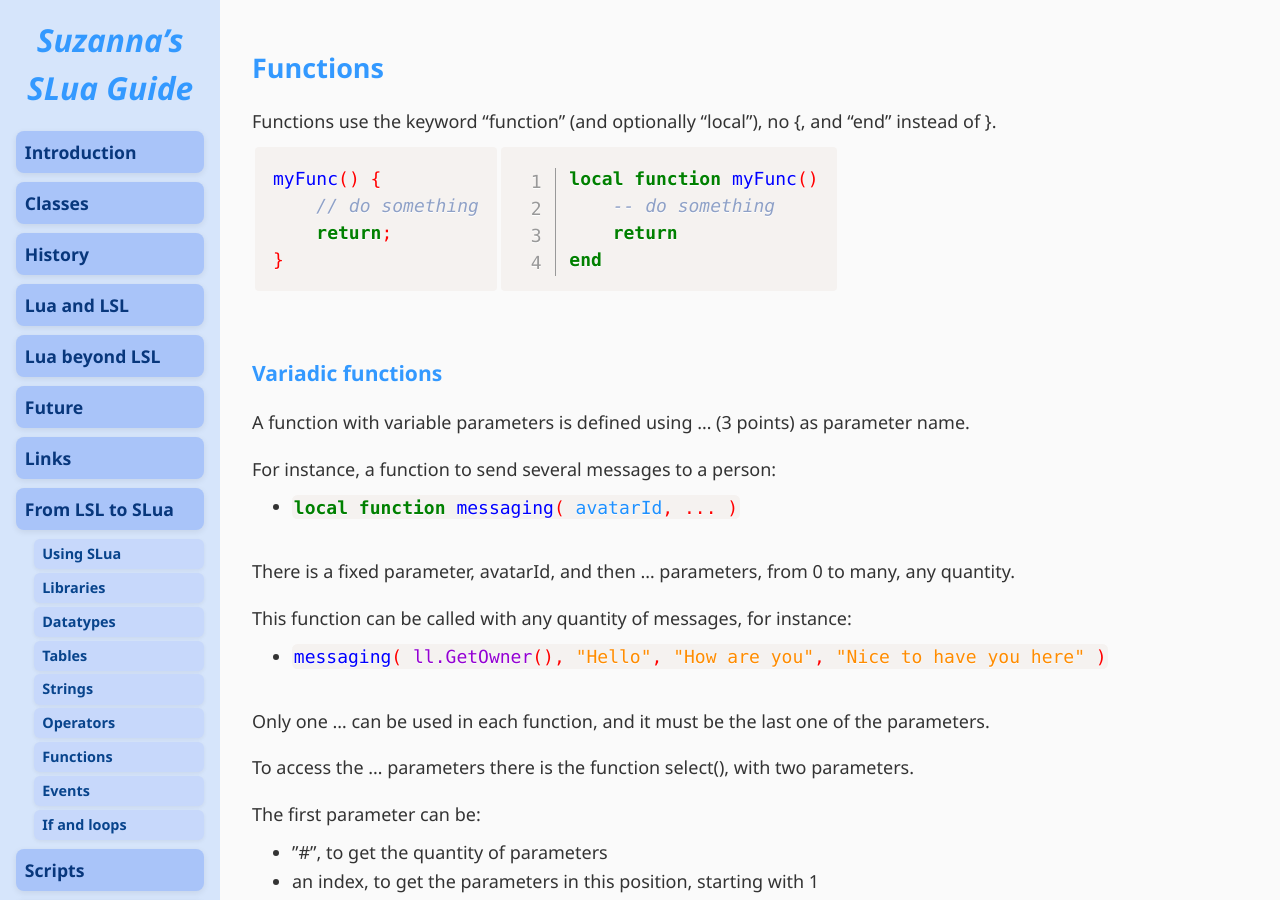
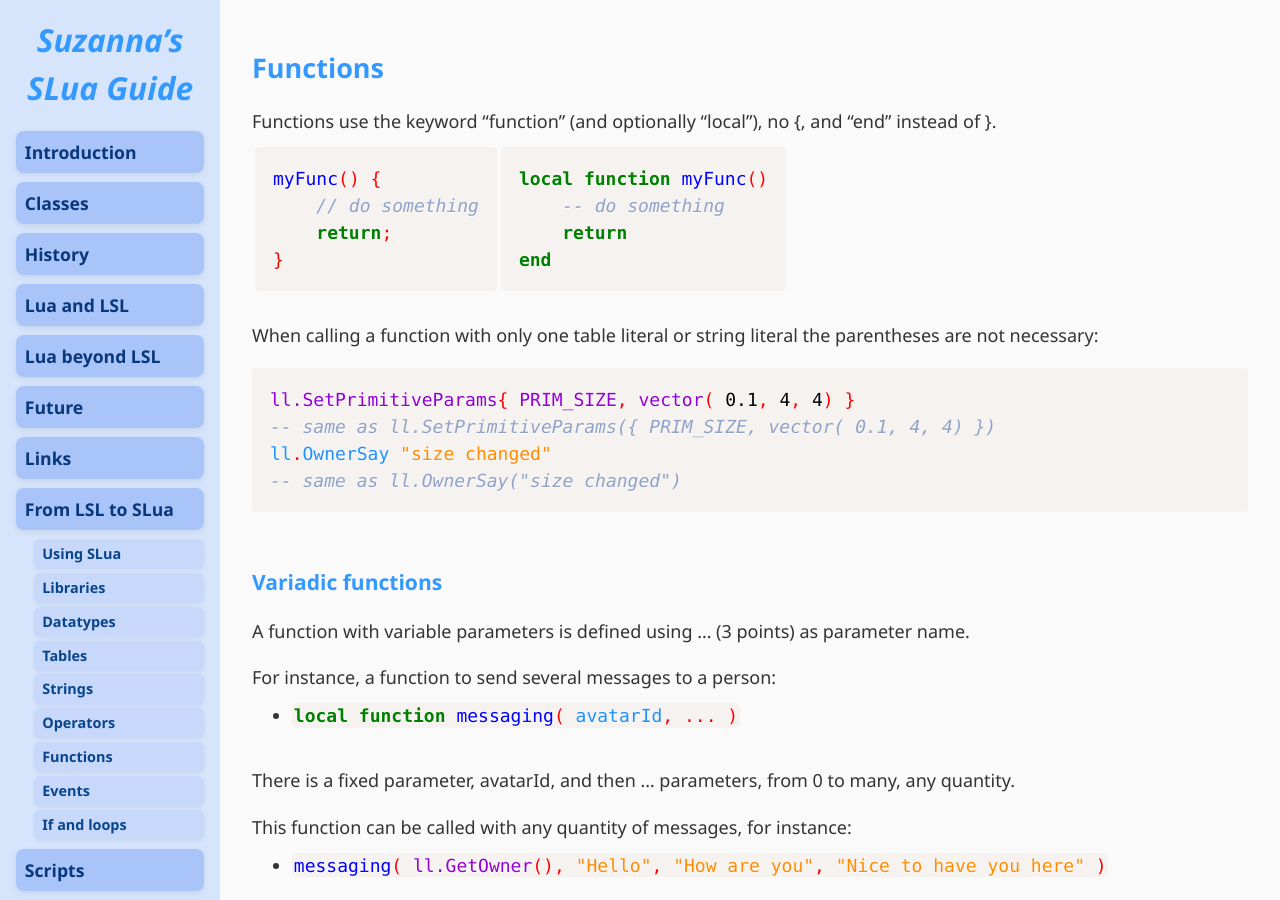
Before and after one commit to Suzanna-Linn/slua, a Jekyll site: the page built from docs/moving-functions.md, in a window 1280 px wide and 900 px high. Built offline with Jekyll 4.4.1, drawn with Linux system fonts in a browser that asks for light colours; nearby versions of some CDN libraries; our own code applies the rules of GitHub Pages for plain Markdown files; comment, search, counter and statistics services are not loaded.

Commit message:
Update moving-functions.md

```diff
--- a/docs/moving-functions.md
+++ b/docs/moving-functions.md
@@ -7,11 +7,17 @@ Functions use the keyword "function" (and optionally "local"), no {, and “end
     return;
 }</code></pre>
 </td><td>
-<pre class="language-slua line-numbers"><code class="language-slua">local function myFunc()
+<pre class="language-slua"><code class="language-slua">local function myFunc()
     -- do something
     return
 end</code></pre>
 </td></tr></table>
+
+When calling a function with only one table literal or string literal the parentheses are not necessary:
+<pre class="language-slua"><code class="language-slua">ll.SetPrimitiveParams{ PRIM_SIZE, vector( 0.1, 4, 4) }
+-- same as ll.SetPrimitiveParams({ PRIM_SIZE, vector( 0.1, 4, 4) })
+ll.OwnerSay "size changed"
+-- same as ll.OwnerSay("size changed")</code></pre>
 
 ### Variadic functions
 
```
Also changed, not shown: other parts of docs/moving-functions.md (+2 -0 lines).
